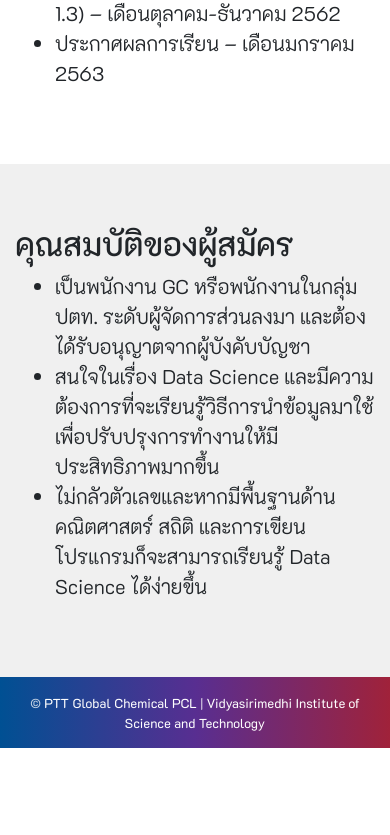
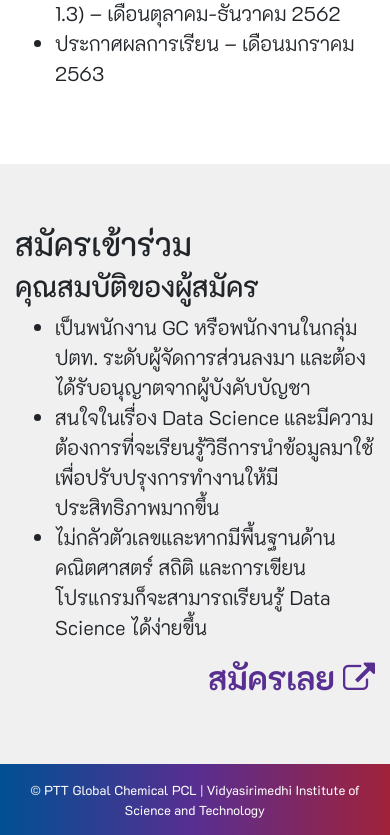
Before and after one commit to gc-vistec/gc-vistec.github.io, a Vue app: page / in a window 390 px wide. Shown: the part 5442-6277 px from the top of the page. Before the commit the page ends 6190 px from the top, so only its background shows below. Built offline with nearby package versions, Linux system fonts and the light colour scheme; what vue-scrollactive, vuetable-2 would draw is missing.

Commit message:
Add application

```diff
--- a/src/components/Home/Requirements.vue
+++ b/src/components/Home/Application.vue
@@ -1,14 +1,15 @@
 <template>
-  <section id="requirements" class="lead">
+  <section id="application" class="lead">
     <div class="container">
       <div class="row">
-        <div class="col-md-6">
-          <h2>คุณสมบัติของผู้สมัคร</h2>
+        <div class="col-md-12">
+          <h2>สมัครเข้าร่วม</h2>
         </div>
-        <div class="col-md-6 text-right">
-        </div>
+        <!-- <div class="col-md-6 text-right">
+
+        </div> -->
         <div class="col-lg-12 mx-auto lead">
-          <!-- <h3>Requirements</h3> -->
+          <h3>คุณสมบัติของผู้สมัคร</h3>
           <ul>
             <li>
               เป็นพนักงาน GC หรือพนักงานในกลุ่มปตท. ระดับผู้จัดการส่วนลงมา และต้องได้รับอนุญาตจากผู้บังคับบัญชา
@@ -21,9 +22,9 @@
             </li>
           </ul>
         </div>
-        <!-- <div class="col-md-12 text-right">
-          <h2 class="font-weight-bold"><a href="https://goo.gl/forms/gyV9bOPdw0UVpcPy1">Apply now <i class="fa fa-external-link"></i></a></h2>
-        </div> -->
+        <div class="col-md-12 text-right">
+          <h2 class="font-weight-bold"><a href="https://goo.gl/forms/gyV9bOPdw0UVpcPy1">สมัครเลย <i class="fa fa-external-link"></i></a></h2>
+        </div>
       </div>
     </div>
   </section>
--- a/src/components/Home/Contact.vue
+++ b/src/components/Home/Contact.vue
@@ -3,7 +3,7 @@
     <div class="container">
       <div class="row">
         <div class="col-lg-12 mx-auto">
-          <h2>Contact</h2>
+          <h2>ติดต่อเรา</h2>
         </div>
         <div class="col-lg-12 mt-2">
           If you have any concern or question, please do not hesitate to drop us an email at
--- a/src/components/Home/Home.vue
+++ b/src/components/Home/Home.vue
@@ -22,7 +22,7 @@
     <objectives class="bg-stripe"></objectives>
     <training-scheme class="bg-stripe"></training-scheme>
     <curriculum class="bg-stripe"></curriculum>
-    <requirements class="bg-stripe"></requirements>
+    <application class="bg-stripe"></application>
     <!-- <contact class="bg-stripe"></contact> -->
     <cs-footer></cs-footer>
   </div>
@@ -33,7 +33,7 @@
   import Objectives from '@/components/Home/Objectives'
   import TrainingScheme from '@/components/Home/TrainingScheme'
   import Curriculum from '@/components/Home/Curriculum'
-  import Requirements from '@/components/Home/Requirements'
+  import Application from '@/components/Home/Application'
   import Contact from '@/components/Home/Contact'
   import Navbar from '@/components/Home/Navbar'
   import CsFooter from '@/components/Home/Footer'
@@ -45,7 +45,7 @@
       Objectives,
       TrainingScheme,
       Curriculum,
-      Requirements,
+      Application,
       Contact,
       Navbar,
       CsFooter
--- a/src/components/Home/Navbar.vue
+++ b/src/components/Home/Navbar.vue
@@ -22,10 +22,10 @@
             <a class="scrollactive-item nav-link js-scroll-trigger" href="#curriculum" data-toggle="collapse" data-target=".navbar-collapse.show">หลักสูตรและการแบ่งระดับผู้เรียน</a>
           </li>
           <li class="nav-item">
-            <a class="scrollactive-item nav-link js-scroll-trigger" href="#requirements" data-toggle="collapse" data-target=".navbar-collapse.show">คุณสมบัติผู้สมัคร</a>
+            <a class="scrollactive-item nav-link js-scroll-trigger" href="#application" data-toggle="collapse" data-target=".navbar-collapse.show">สมัคร</a>
           </li>
           <!-- <li class="nav-item">
-            <a class="scrollactive-item nav-link js-scroll-trigger" href="#contact" data-toggle="collapse" data-target=".navbar-collapse.show">CONTACT</a>
+            <a class="scrollactive-item nav-link js-scroll-trigger" href="#contact" data-toggle="collapse" data-target=".navbar-collapse.show">ติดต่อ</a>
           </li> -->
         </ul>
       </scrollactive>
```
